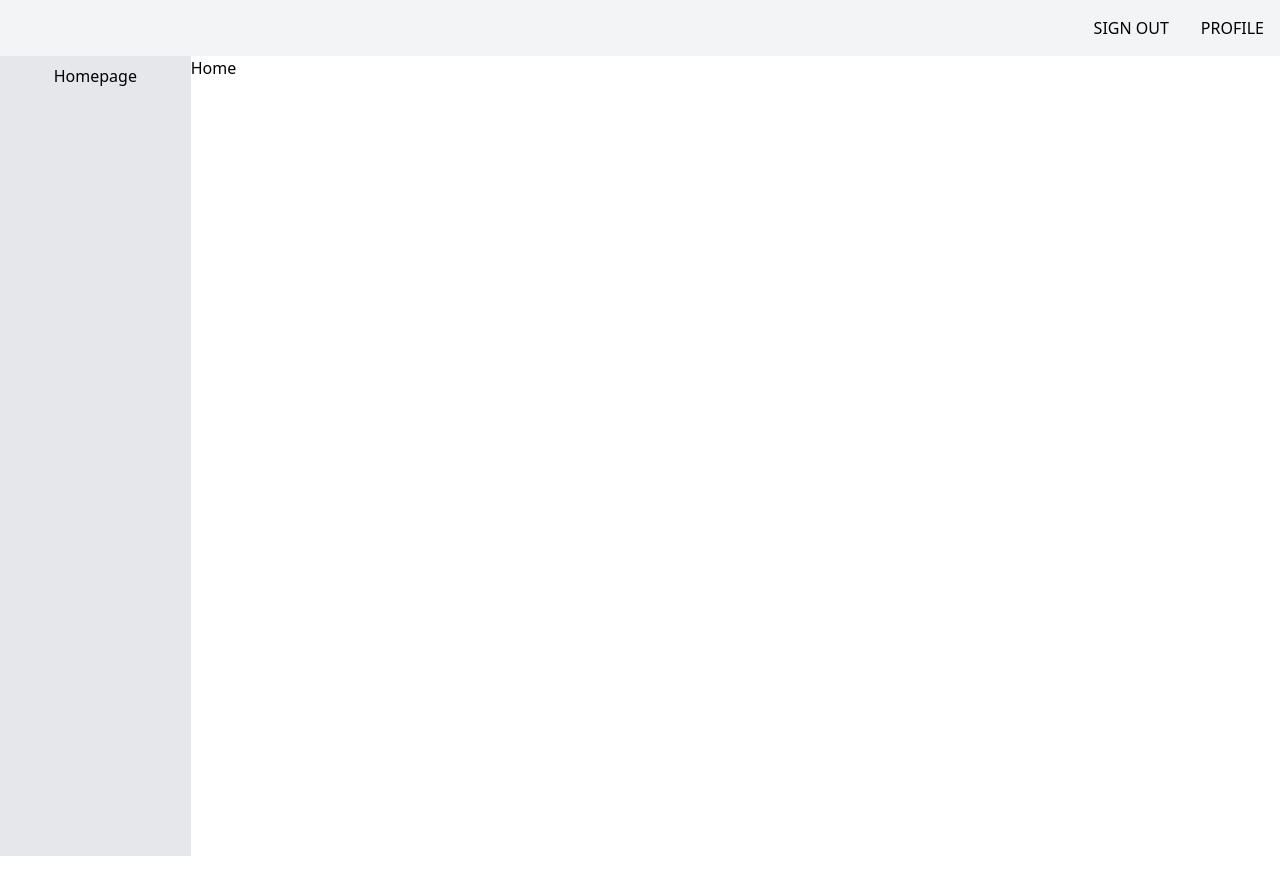
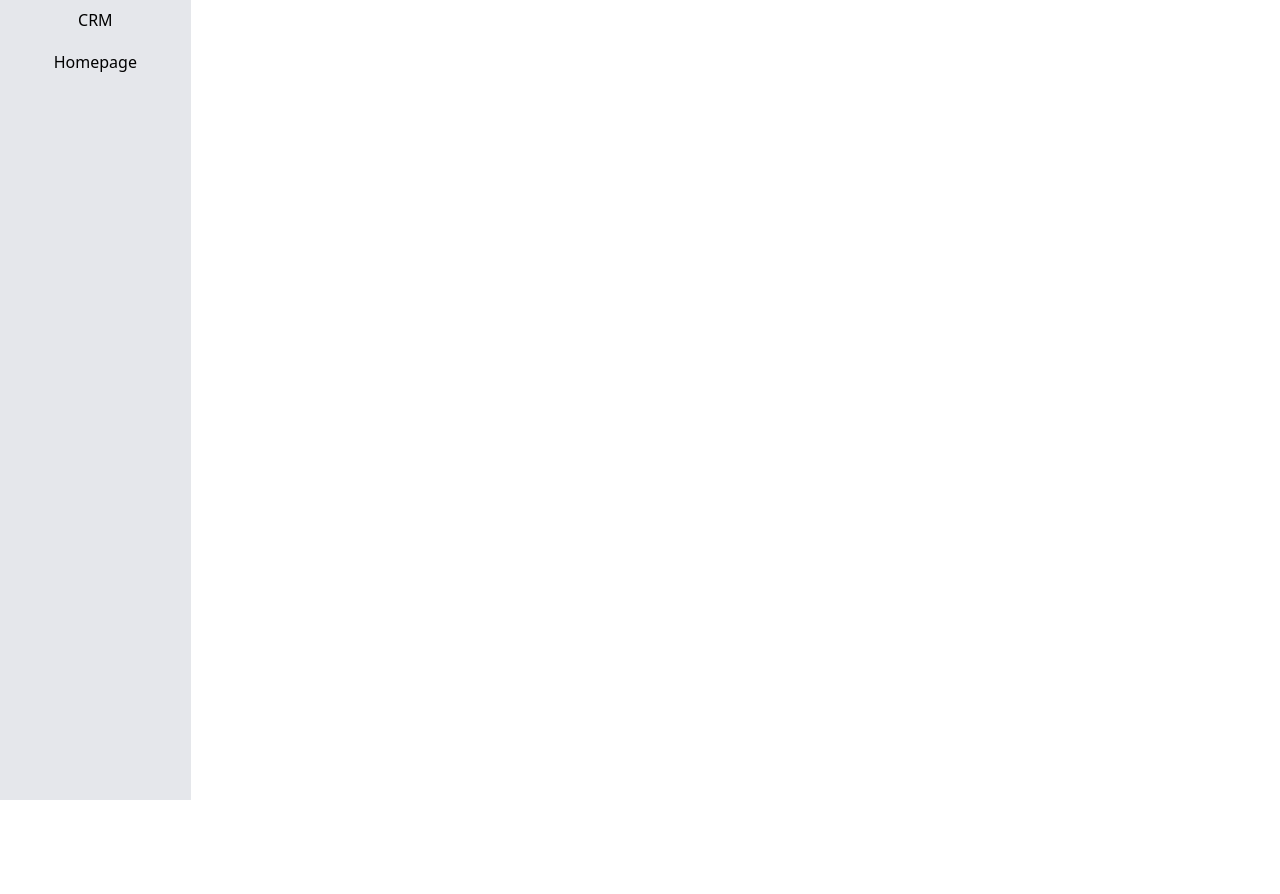
Before and after one commit to Floriian/crmfrontend, a React (Vite) app: page / in a window 1280 px wide. Shown: the top 894 px of the page. Before the commit the page ends 856 px from the top, so only its background shows below. Built offline with nearby package versions, Linux system fonts and the light colour scheme.

Commit message:
layout upgrade yeeeeeeey

```diff
--- a/src/components/Layout/Layout.tsx
+++ b/src/components/Layout/Layout.tsx
@@ -6,7 +6,7 @@ import Sidebar from './Sidebar';
 function Layout() {
   return (
     <>
-      <Menu />
+      {/* <Menu /> */}
       <Sidebar>
         <Outlet />
       </Sidebar>
--- a/src/components/Layout/Menu.tsx
+++ b/src/components/Layout/Menu.tsx
@@ -4,7 +4,7 @@ import { menuPages } from '../../pages/user/userRoutes';
 
 export function Menu() {
   return (
-    <nav className="flex justify-end bg-gray-100 text-black dark:bg-slate-900 dark:text-white">
+    <nav className="fixed flex w-full justify-end bg-gray-100 text-black dark:bg-slate-900 dark:text-white">
       {menuPages.map((r) => (
         <MenuLink key={r.path} path={r.path as To} title={r.title} />
       ))}
--- a/src/components/Layout/Sidebar.tsx
+++ b/src/components/Layout/Sidebar.tsx
@@ -11,13 +11,16 @@ export default function Sidebar({ children }: SidebarProps) {
     <>
       <div className="flex">
         <div className="sticky top-0 h-screen w-56 bg-gray-200 text-black dark:bg-slate-900 dark:text-white">
+          <div className="w-full border-b-2 p-2">
+            <p className="text-center uppercase"> crm</p>
+          </div>
           <ul>
             {sideBarPages.map((r) => (
-              <SideBarLink path={r.path as To} title={r.title} />
+              <SideBarLink path={r.path as To} title={r.title} key={r.path} />
             ))}
           </ul>
         </div>
-        <div className="h-full w-full">{children}</div>
+        <div className="min-h-full w-full dark:bg-slate-700">{children}</div>
       </div>
     </>
   );
--- a/src/pages/user/Home.tsx
+++ b/src/pages/user/Home.tsx
@@ -1,7 +1,22 @@
 import React from 'react';
 
 function Home() {
-  return <div>Home</div>;
+  return (
+    <div className="text-white">
+      {[
+        1, 2, 3, 4, 5, 6, 7, 8, 9, 10, 11, 12, 13, 14, 15, 16, 17, 18, 19, 20,
+        1, 2, 3, 123, 123, 123, 123, 123, 123, 123, 123, 123, 123, 123, 123,
+        123, 123, 123, 123, 123, 123, 123, 123, 123, 123,
+      ].map((r: any, i) => (
+        <p key={i}>
+          Lorem ipsum dolor sit amet consectetur adipisicing elit. Eius debitis
+          nam minima aspernatur. Enim dolorem in praesentium laudantium, animi
+          reiciendis corrupti expedita distinctio delectus dignissimos natus
+          quae iusto autem placeat!
+        </p>
+      ))}
+    </div>
+  );
 }
 
 export default Home;
```
